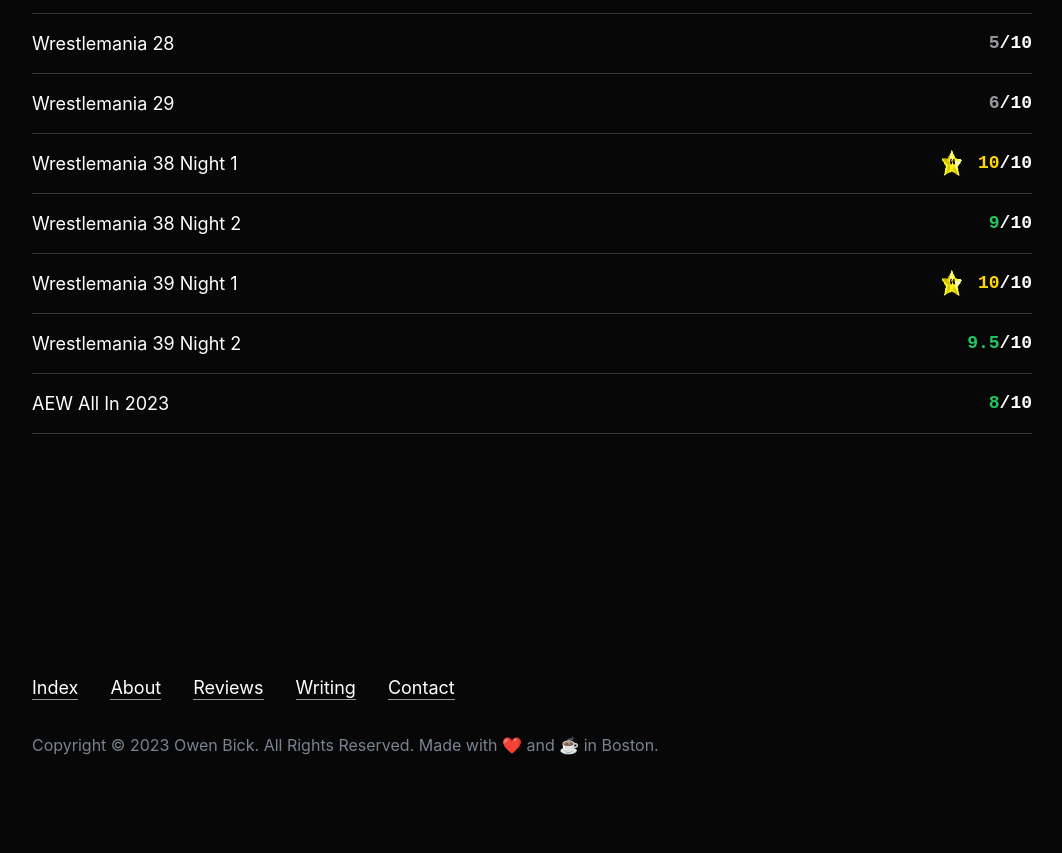
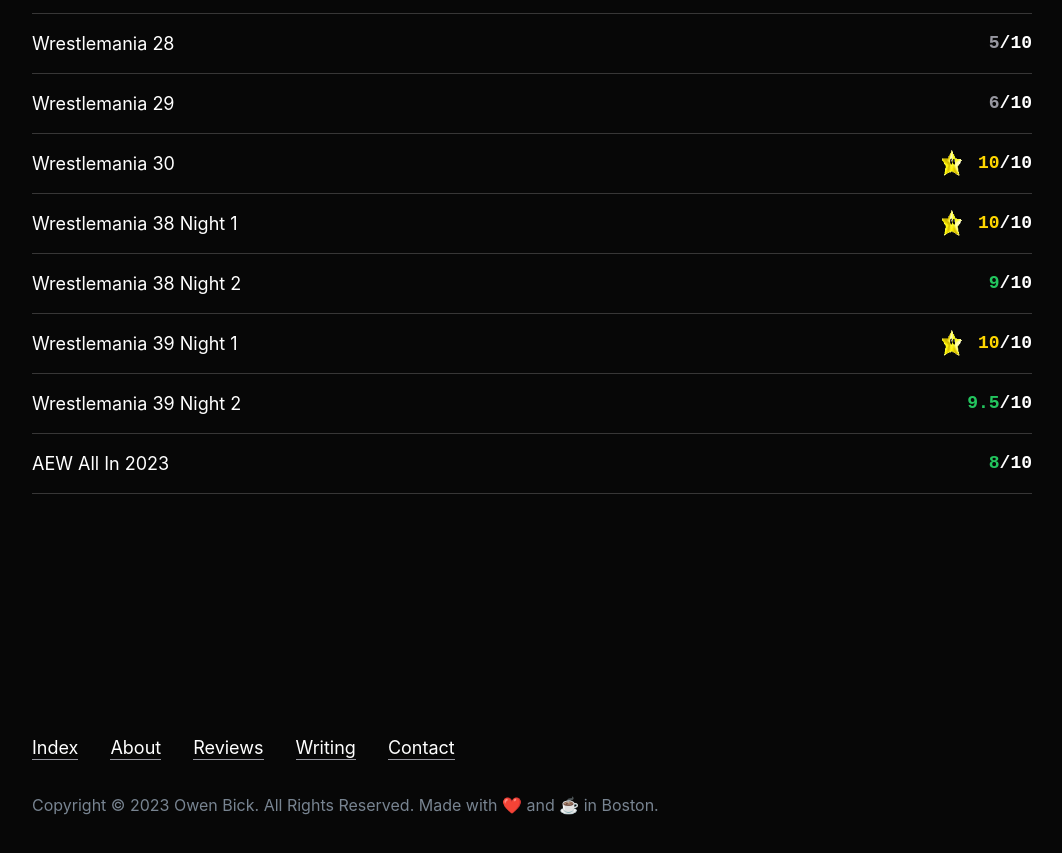
Before and after one commit to bick/website, a Next.js app: page /reviews in a window 1280 px wide. Shown: the part 2620-3473 px from the top of the page, without its empty margins (108-1170 px from the left). Built offline with nearby package versions, Linux system fonts and the light colour scheme.

Commit message:
Update reviews.tsx

```diff
--- a/pages/reviews.tsx
+++ b/pages/reviews.tsx
@@ -93,6 +93,7 @@
     { name: "Wrestlemania 27", rating: 3, tags: ["TV"] },
     { name: "Wrestlemania 28", rating: 5, tags: ["TV"] },
     { name: "Wrestlemania 29", rating: 6, tags: ["TV"] },
+    { name: "Wrestlemania 30", rating: 10, tags: ["TV"] },
     { name: "Wrestlemania 38 Night 1", rating: 10, tags: ["TV"] },
     { name: "Wrestlemania 38 Night 2", rating: 9, tags: ["TV"] },
     { name: "Wrestlemania 39 Night 1", rating: 10, tags: ["TV"] },
```
